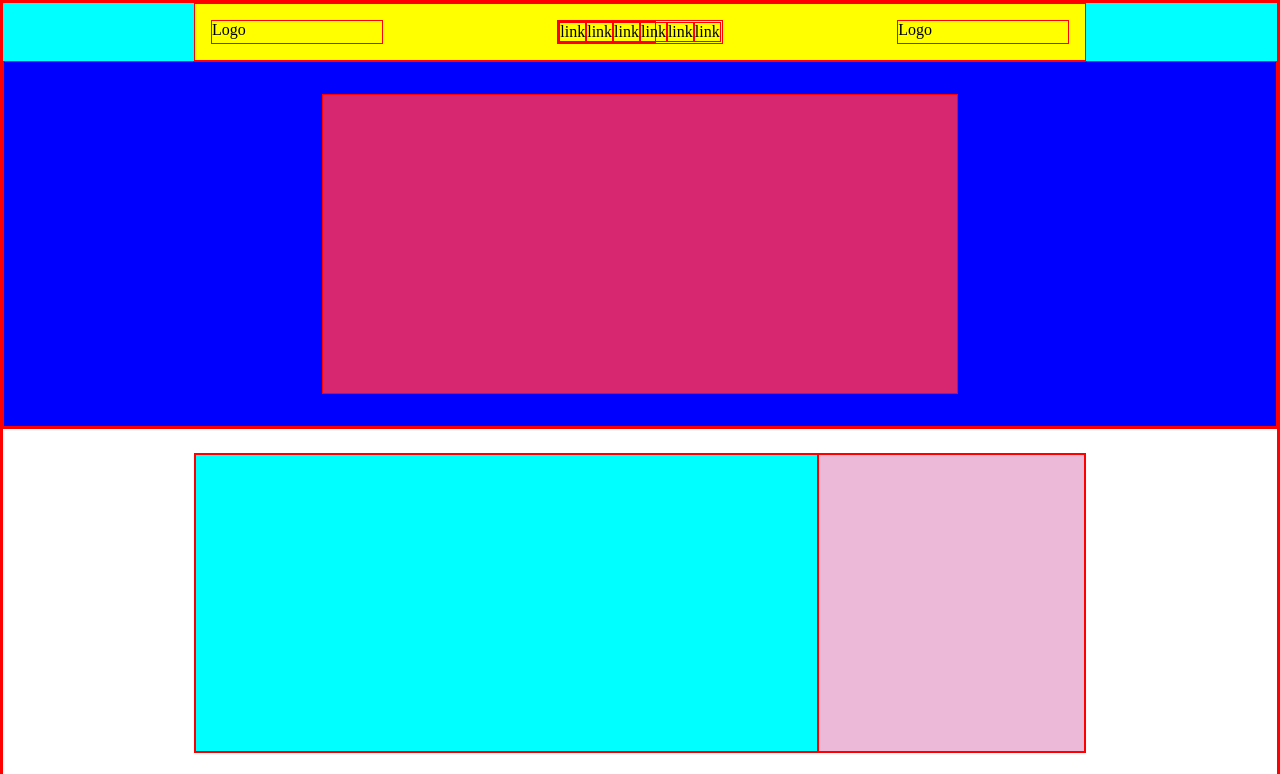
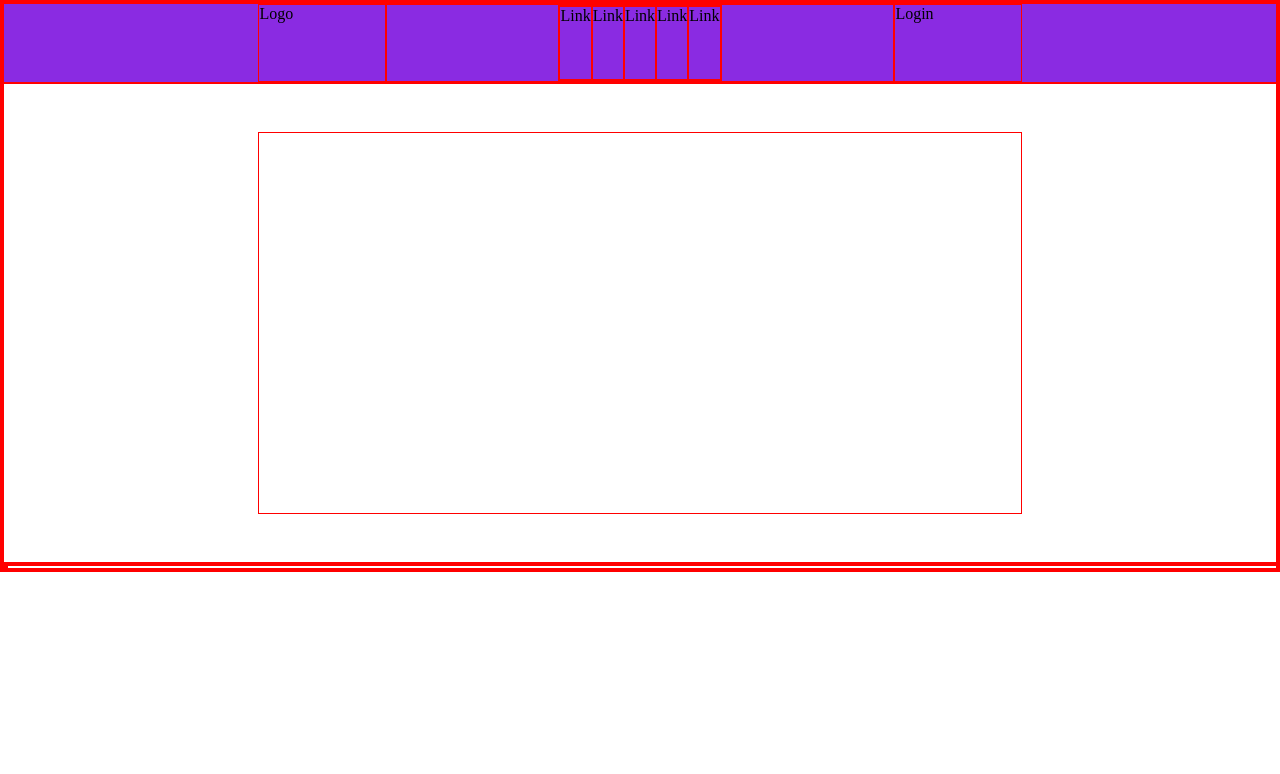
Before and after one commit to UmbertoSerino/htmlcss-struttura-discord, a plain HTML site: page index.html in a window 1280 px wide. Shown: the top 774 px of the page. Drawn offline with Linux system fonts and the light colour scheme.

Commit message:
Modifica layout

```diff
--- a/index.html
+++ b/index.html
@@ -4,73 +4,38 @@
     <meta charset="UTF-8">
     <meta name="viewport" content="width=device-width, initial-scale=1.0">
     <title>Layout Discord</title>
-    <link rel="stylesheet" href="./style.css/style.css">
+    <link rel="stylesheet" href="style.css/style.css">
 </head>
 <body>
-
-        <header class="box-container">
-            <!-- Container Header Up -->
-            <div class="box-container flex">
-                <section>Logo</section>
-                <nav>
+    <!-- Section Header -->
+<header>
+    <section class="container-nav flex">
+            <div>Logo</div>
+            <nav class="flex">
                 <ul class="flex">
-                        <li>link</li>
-                        <li>link</li>
-                        <li>link</li>
-                        <li>link</li>
-                        <li>link</li>
-                        <li>link</li>
+                    <li>Link</li>
+                    <li>Link</li>
+                    <li>Link</li>
+                    <li>Link</li>
+                    <li>Link</li>
                 </ul>
             </nav>
-                <section>Logo</section>
+            <div>Login</div>
+    </section>
+    <section class="container-publicity flex">
+        <div>
         </div>
-
-            <!-- Container Header Bottom -->
-            <div class="section-header-bottom">
-                <section></section>
-            </div>
+    </section>
 </header>
 
-        <!-- Section MAIN -->
 <main>
-        <!-- Section main 1 -->
-        <div class="box-container">
-            <section class="box-1"></section>
-            <section class="box-2"></section>
-        </div>
-        <!-- Section main 2 -->
-        <section class="background-color-lightgray">
-            <div class="box-container">
-                <section class="box-2"></section>
-                <section class="box-1"></section>
-            </div>
+    <section class="container-info-1 flex">
+        <div></div>
+        <div></div>
     </section>
-        <!-- Section main 3 -->
-        <div class="box-container">
-            <section class="box-1"></section>
-            <section class="box-2"></section>
-        </div>
-        <!-- Section main 4 -->
-            <div class="background-color-lightgray">
-                <section class="box-large-container"></section>
-            </div>
-        <!-- Section main 5 -->
-        <section class="box-container-2">
-            <div class="column-fifth flex">
-                <section class="first-child"></section>
-                <section></section>
-                <section></section>
-                <section></section>
-                <section></section>
-            </div>
-        </section>
+
+
 </main>
-        <!-- Footer -->
-    <footer>
-        <section>
-            <section></section>
-            <button></button>
-        </section>
-    </footer>
+
 </body>
 </html>
--- a/style.css/style.css
+++ b/style.css/style.css
@@ -6,100 +6,40 @@
     border: 1px solid red;
 }
 
-header{
-    background-color: aqua;
-}
-
 .flex{
     display: flex;
 }
 
-/* Section container header up */
-
-
-div.box-container.flex{
-    width: 70%;
-    margin: 0 auto;
-    background-color: yellow;
-    display: flex;
-    justify-content: space-between;
-    padding: 1rem;
+section.container-nav.flex{
+    height: 5rem;
+    background-color: blueviolet;
+    justify-content: center;
 }
 
-header div section {
-    width: 20%;
+section.container-nav div {
+    justify-content: center;
+    align-items: center;
+    width: 10%;
 }
 
-nav ul.flex {
-    display: flex;
-    width: 60%;
+nav{
+    width: 40%;
+    justify-content: center;
+}
+
+ul{
     list-style-type: none;
 }
 
-/* Container Header Bottom */
 
-div.section-header-bottom{
-    display: flex;
+
+section.container-publicity{
+    height: 30rem;
+    align-items: center;
     justify-content: center;
-    background-color: blue;
 }
 
-div.section-header-bottom > section{
-    height: 300px;
-    width: 50%;
-    background-color: rgb(216, 39, 113);
-    margin: 2rem;
+section.container-publicity.flex div {
+    height: 80%;
+    width: 60%;
 }
-
-/* Section MAIN */
-
-main div.box-container{
-    width: 70%;
-    display: flex;
-    height: 300px;
-    margin: 1.5rem auto;
-}
-
-main div.box-container section.box-1{
-    width: 70%;
-    height: 100%;
-    background-color: aqua;
-}
-
-main div.box-container section.box-2{
-    width: 30%;
-    height: 100%;
-    background-color: rgb(236, 185, 217);
-}
-
-/* SECTION MAIN 4 */
-
-.background-color-lightgray{
-    background-color: lightgray;
-}
-
-.box-large-container{
-    height: calc(298px * 2);
-    width: 70%;
-    margin: 2rem auto;
-    background-color: green;
-}
-
-section.box-container-2{
-    background-color: black;
-    display: flex;
-}
-
-div.column-fifth{
-    width: 70%;
-    margin: 1rem auto;
-    height: 400px;
-}
-div.column-fifth section{
-    width:20%;
-    background-color: forestgreen;
-}
-
-div > section.first-child{
-    background-color: rgb(224, 68, 154);
-}
```
Lines whose indentation alone changed are shown as unchanged.
